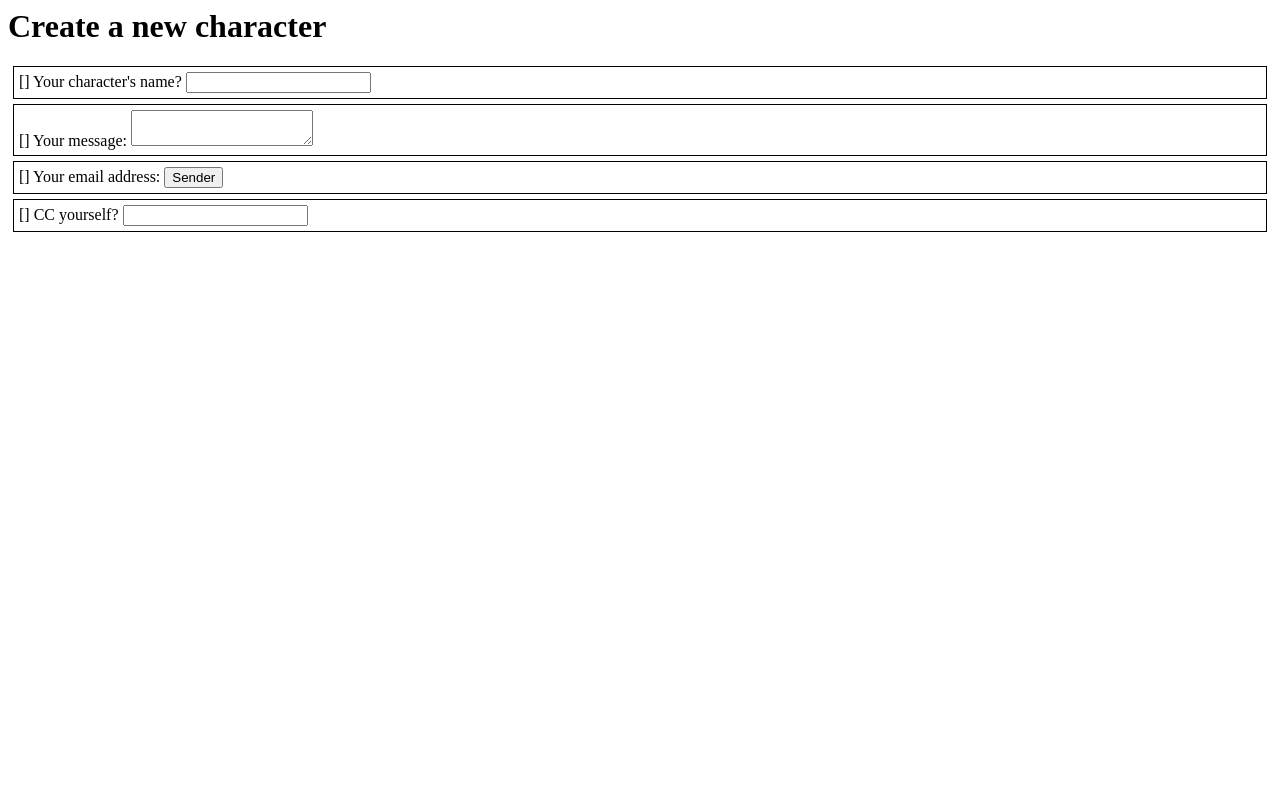
After one commit to BillmanH/dsadventure, a Django app: template templates/game/player/create.html in a window 1280 px wide. The commit adds this page. Run offline with Django 3.2, Linux system fonts and the light colour scheme; the template is opened without the code that fills it, so the values that code supplies are empty, except form fields; tables that the repository leaves empty hold one stand-in row (values such as "Sample post"); form fields are guessed from the names that the template uses; some libraries are stand-ins or nearby versions.

Commit message:
started character form

```diff
--- /dev/null
+++ b/templates/game/player/create.html
@@ -0,0 +1,34 @@
+{% load static %}
+<html>
+    <head>
+    {% include "prodweb/gatag.html" %}
+    <link rel="stylesheet" type="text/css" href="{% static 'game/forms.css' %}">
+    <script type="text/javascript" src="{% static 'prodweb/d3.js' %}"></script>
+    </head>
+    <body>
+        <h1>Create a new character</h1>
+
+        {{ form.non_field_errors }}
+<div class="fieldWrapper">
+    {{ form.name.errors }}
+    <label for="{{ form.name.id_for_label }}">Your character's name?</label>
+    {{ form.name }}
+</div>
+<div class="fieldWrapper">
+    {{ form.message.errors }}
+    <label for="{{ form.message.id_for_label }}">Your message:</label>
+    {{ form.message }}
+</div>
+<div class="fieldWrapper">
+    {{ form.sender.errors }}
+    <label for="{{ form.sender.id_for_label }}">Your email address:</label>
+    {{ form.sender }}
+</div>
+<div class="fieldWrapper">
+    {{ form.cc_myself.errors }}
+    <label for="{{ form.cc_myself.id_for_label }}">CC yourself?</label>
+    {{ form.cc_myself }}
+</div>
+
+    </body>
+</html>
--- a/templates/game/show_world03.html
+++ b/templates/game/show_world03.html
@@ -7,7 +7,7 @@
     </head>
     <body>
         <p>An age of prosperity was followed by an age of chaos and transformation</p>
-        <a class='button-stack' href=''>And yet, we know little about you. Tell us about yourself.</a>
+        <a class='button-stack' href='game/createcharacter'>And yet, we know little about you. Tell us about yourself.</a>
         <a class='button-stack' href='/game/createworld01'>discard this world and return to the forge</a>
         <script>
 
--- a/urls.py
+++ b/urls.py
@@ -8,5 +8,5 @@ urlpatterns = [
         path('showworld01', views.show_world_01, name='show_world_01'),
         path('createworld02', views.create_world_02, name='create_world_02'),
         path('showworld02', views.show_world_02, name='show_world_02'),
-        path('showworld03', views.show_world_03, name='show_world03')
-        ]
+        path('showworld03', views.show_world_03, name='show_world03'),
+        path('createcharacter', views.create_character, name='create_character')]
```
Also changed, not shown: forms.py (added, +23 -0 lines), views.py (+13 -0 lines).
